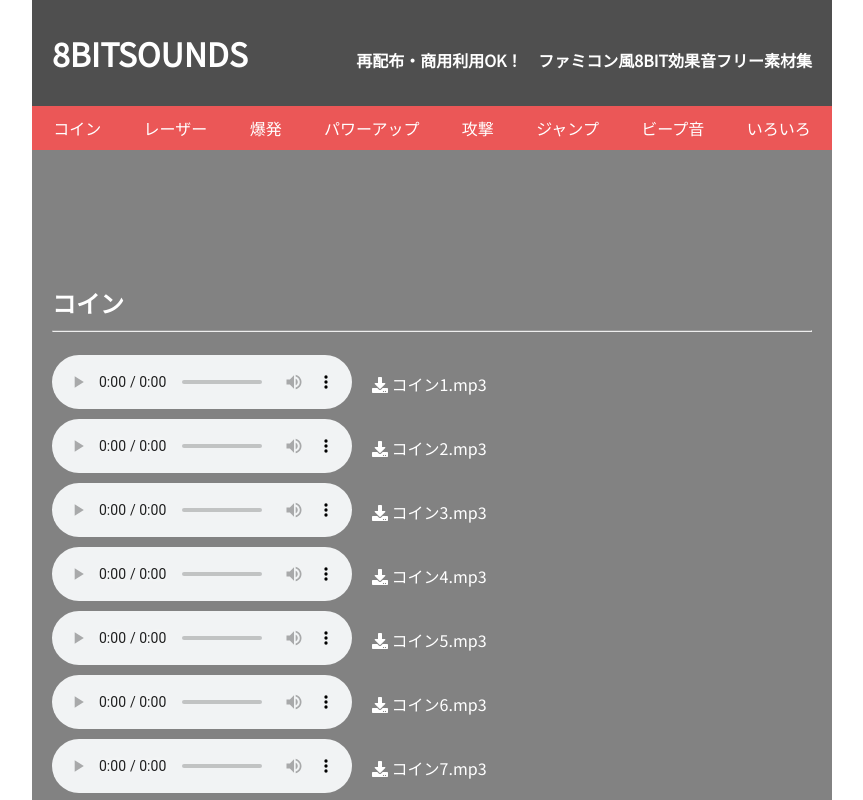
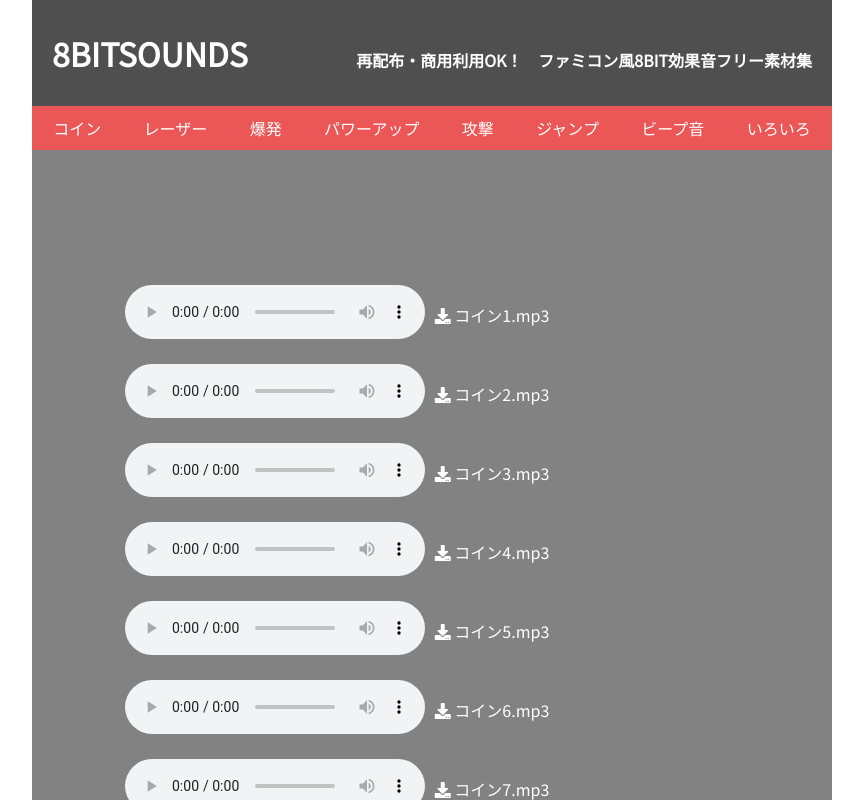
Before and after one commit to HidehikoKondo/8BITSOUNDS, a plain HTML site: page public/index.html in a window 1280 px wide. Both pictures are taken after a click on the link "コイン". Shown: the top 800 px of the page, without its empty margins (208-1071 px from the left). Drawn offline with nearby package versions, Linux system fonts and the light colour scheme.

Commit message:
とりあえずリリースバージョン１

```diff
--- a/public/index.html
+++ b/public/index.html
@@ -12,6 +12,7 @@
 </head>
 
 <body>
+    <div id="wrapper">
         <header>
             <div>
                 <a href="index.html">
@@ -21,7 +22,6 @@
             <div>
                 <h4>再配布・商用利用OK！　ファミコン風8BIT効果音フリー素材集</h4>
             </div>
-
         </header>
         <div id="navigation">
             <div class="menu">
@@ -49,7 +49,6 @@
                 <a href="#" onclick="openMenu('Randomize','いろいろ');">いろいろ</a>
             </div>
         </div>
-    <div id="main">
         <script async src="https://pagead2.googlesyndication.com/pagead/js/adsbygoogle.js"></script>
         <!-- 8BITバナー -->
         <ins class="adsbygoogle" style="display:inline-block;width:800px;height:100px"
@@ -57,22 +56,31 @@
         <script>
             (adsbygoogle = window.adsbygoogle || []).push({});
         </script>
-        <h2 id="headline">8BITSOUNDSとは</h2>
+        <div id="container">
+            <div id="contents">
+                <div id="download">
+
+                </div>
+                <div id="main">
+                    <section id="about">
+                        <h2>8BITSOUNDS</h2>
                         <hr />
-        <div id="contents"></div>
-        <div id="top">
+
                         <p>8BITSOUNDSは完全無料の音素材集です。<br />
                             ファミコンのような8ビットサウンドの効果音を集めています。<br />
-                スマホアプリでもゲームでも動画でも、無料で何にでもご利用いただけます！
+                            スマホアプリでもゲームでも動画でも、無料で何にでもご利用いただけます！<br />
+                            ドット絵を使ったかジャジュアルゲームなんかに向いてるんじゃないかな？
                         </p>
+                    </section>
                     <script async src="https://pagead2.googlesyndication.com/pagead/js/adsbygoogle.js"></script>
-            <!-- 8BITバナー -->
-            <ins class="adsbygoogle" style="display:inline-block;width:800px;height:100px"
-                data-ad-client="ca-pub-3324877759270339" data-ad-slot="4601333645"></ins>
+                    <!-- 8bitスクエア -->
+                    <ins class="adsbygoogle" style="display:block" data-ad-client="ca-pub-3324877759270339"
+                        data-ad-slot="7037577680" data-ad-format="auto" data-full-width-responsive="true"></ins>
                     <script>
                         (adsbygoogle = window.adsbygoogle || []).push({});
                     </script>
-            <br /><br /><br />
+                    <br /><br />
+                    <section id="rule">
                         <h2>利用規約</h2>
                         <hr />
                         <h3><i class="fas fa-thumbs-up good"></i> やってもよいこと</h3>
@@ -105,7 +113,10 @@
                             </li>
 
                         </ul>
+                    </section>
                 </div>
+            </div>
+            <div id="ad">
                 <script async src="https://pagead2.googlesyndication.com/pagead/js/adsbygoogle.js"></script>
                 <!-- 8bitスクエア -->
                 <ins class="adsbygoogle" style="display:block" data-ad-client="ca-pub-3324877759270339"
@@ -114,9 +125,16 @@
                     (adsbygoogle = window.adsbygoogle || []).push({});
                 </script>
             </div>
-
         </div>
+        <script async src="https://pagead2.googlesyndication.com/pagead/js/adsbygoogle.js"></script>
+        <!-- 8BITバナー -->
+        <ins class="adsbygoogle" style="display:inline-block;width:800px;height:100px"
+            data-ad-client="ca-pub-3324877759270339" data-ad-slot="4601333645"></ins>
+        <script>
+            (adsbygoogle = window.adsbygoogle || []).push({});
+        </script>
         <footer>
             &copy; <a href="https://udonko.net">UDONKONET</a>
         </footer>
+    </div>
 </body>
--- a/public/script.js
+++ b/public/script.js
@@ -1,11 +1,13 @@
+$(function () {
+    $("#download").hide();
+});
+
 function openMenu(name, title) {
-    $("#contents").html("");
-    $("#top").html("");
-    $("#headline").html(title);
-
+    $("#about").hide();
+    $("#download").show();
+    $("#download").html("");
 
     for (i = 1; i <= 100; i++) {
-        console.log(name);
-        $("#contents").append('<div class="player"><audio src="sounds/mp3/' + name + i + '.mp3" preload download controls></audio></div> <div class="dl"><a href="sounds/mp3/' + name + i + '.mp3" download="' + title + i + '"><i class="fas fa-download"></i> ' + title + i + '.mp3</a></div>');
+        $("#download").append('<div class="player"><audio src="sounds/mp3/' + name + i + '.mp3" preload download controls></audio></div> <div><a href="sounds/mp3/' + name + i + '.mp3" download="' + title + i + '"><i class="fas fa-download"></i> ' + title + i + '.mp3</a></div>');
     }
 }
--- a/public/style.css
+++ b/public/style.css
@@ -6,6 +6,7 @@ body {
     margin-bottom: 0;
     margin-top: 0;
     padding: 0;
+
 }
 
 a:link {
@@ -32,14 +33,19 @@ h1,
 h2,
 h3,
 h4 {
+    color: white;
     margin-top: 10px;
     margin-bottom: 10px;
     margin-left: 0;
     margin-right: 0;
 }
 
+
 hr {
     margin-bottom: 20px;
+    border-style: solid;
+    border-width: 1px;
+    border-color: #fff;
 }
 
 ul {
@@ -61,7 +67,11 @@ header {
 
 }
 
-
+#navigation {
+    background-color: #EB5757;
+    display: flex;
+    justify-content: space-around;
+}
 
 footer {
     background-color: #4F4F4F;
@@ -70,44 +80,50 @@ footer {
     padding: 30px;
 }
 
-container {
-    background-color: black;
+#wrapper{
+    background-color: #828282;
 }
-
-#navigation {
-    background-color: #EB5757;
+#container {
     display: flex;
-    justify-content: space-around;
+    flex-wrap: wrap;
+    justify-content: left;
 }
 
 #contents {
+    /* background-color: blue; */
+    width: 600px;
+}
+
+#ad {
+    /* background-color: #EB5757; */
+    flex-grow: 1;
+}
+
+#download {
+    /* background-color: #6FCF97; */
+    padding: 20px;
     display: flex;
     flex-wrap: wrap;
-    justify-content: left;
+    justify-content: center;
     align-items: center;
-    width: 600px;
+}
 
+
+
+.player{
+    margin: 10px;
 }
 
 .filename {
     padding: 20px;
 }
 
-.dl {
-    padding: 20px;
-}
-
 .menu {
     padding: 10px;
     text-align: center;
-    /* width: 100%; */
-    /* border-style: solid;
-    border-color: white;
-    border-width: 1px; */
 }
 
 #main {
-    background-color: #828282;
     color: white;
     padding: 20px;
 }
@@ -123,3 +139,7 @@ container {
 .good {
     color: #6FCF97;
 }
+
+section {
+    margin-bottom: 60px;
+}
```
Lines whose indentation alone changed are shown as unchanged.
